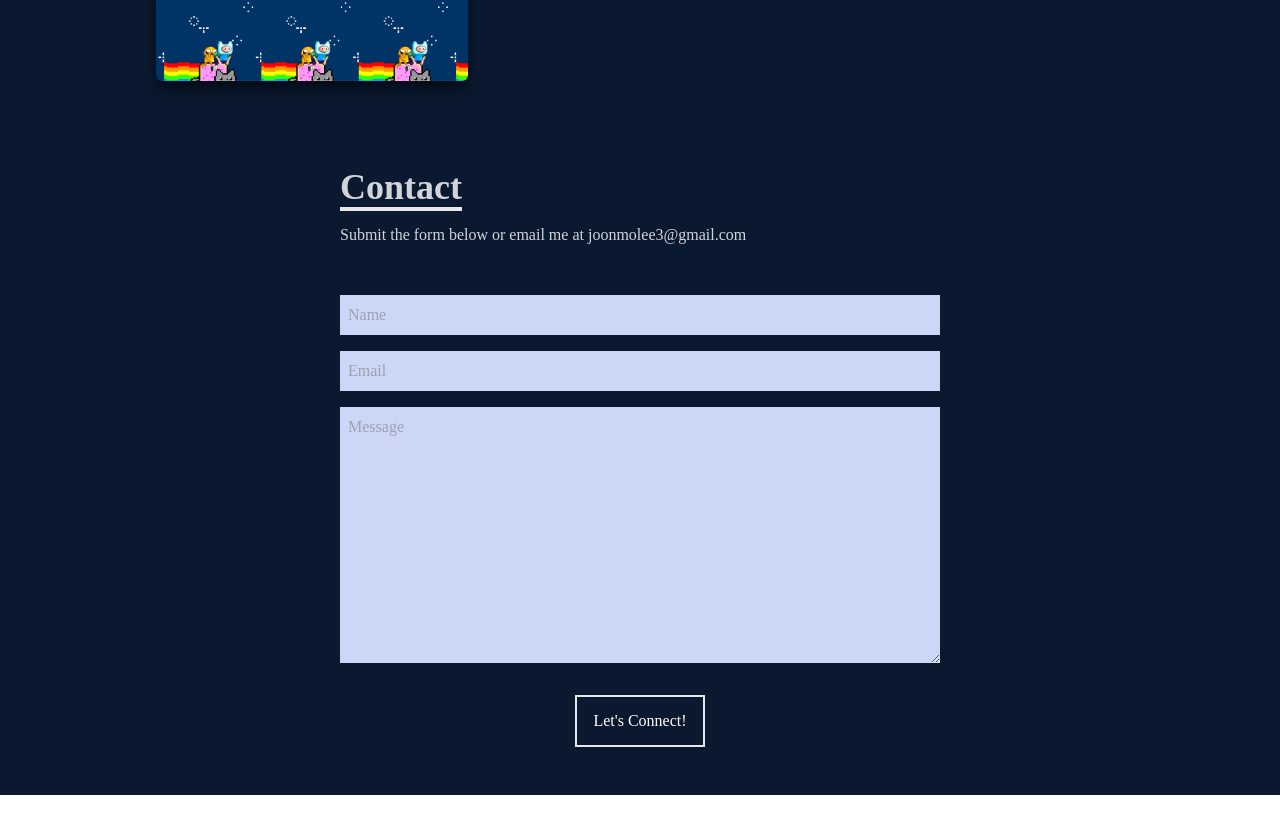
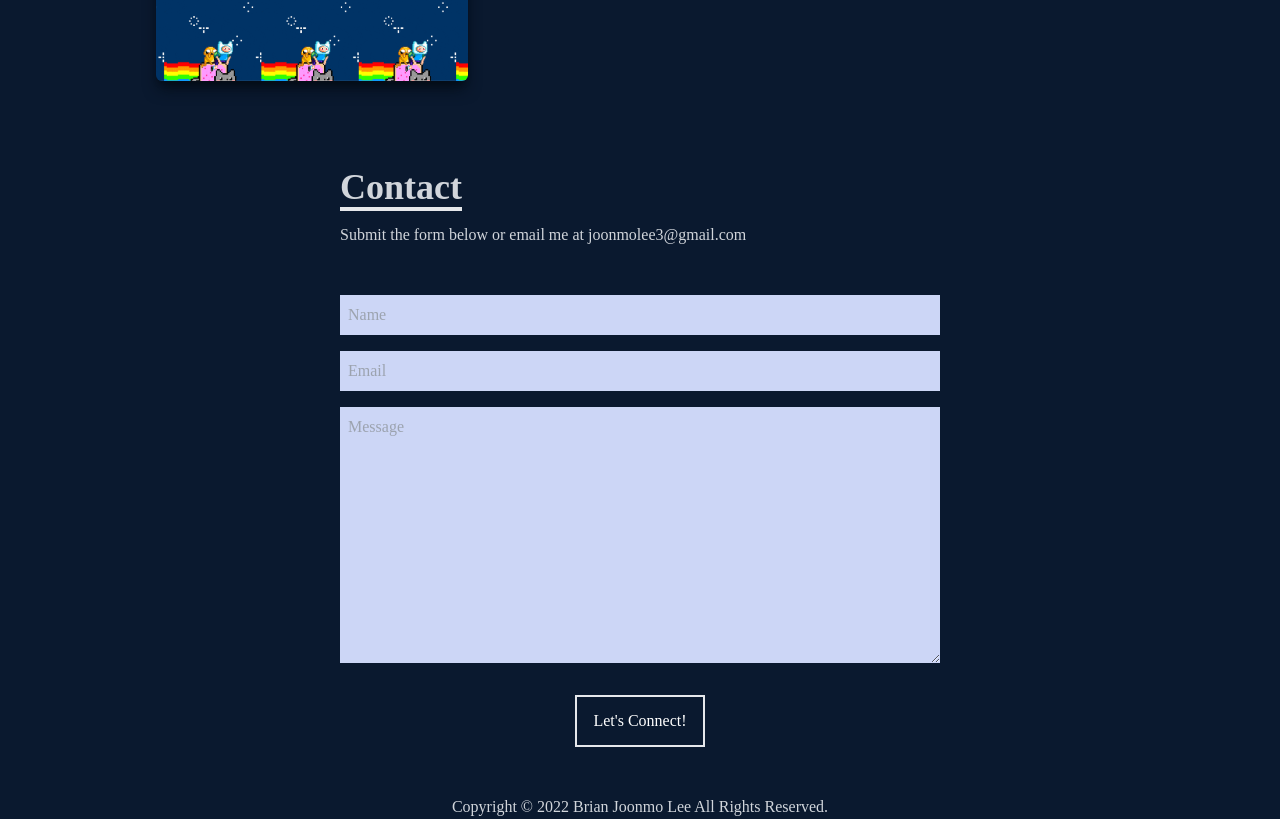
Before and after one commit to br1anlee/portfolio, a React (Create React App) app: page / in a window 1280 px wide. Shown: the part 3049-3868 px from the top of the page. Before the commit the page ends 3844 px from the top, so only its background shows below. Built offline with nearby package versions, Linux system fonts and the light colour scheme.

Commit message:
added a footer component

```diff
--- a/src/App.js
+++ b/src/App.js
@@ -4,6 +4,7 @@ import About from './components/About'
 import Skills from './components/Skills'
 import Work from './components/Work'
 import Contact from './components/Contact'
+import Footer from './components/Footer'
 
 
 function App() {
@@ -15,6 +16,7 @@ function App() {
       <Skills />
       <Work />
       <Contact />
+      <Footer />
     </div>
   );
 }
--- a/src/components/Contact.jsx
+++ b/src/components/Contact.jsx
@@ -14,7 +14,6 @@ export default function Contact () {
                 <button className='text-white border-2 hover:bg-blue-500 hover:border-600 px-4 py-3 my-8 mx-auto flex items-center'>Let's Connect!</button>
             </form>
 
-
         </div>
     )
 }
--- /dev/null
+++ b/src/components/Footer.jsx
@@ -0,0 +1,7 @@
+export default function Footer () {
+    return (
+        <div className="bg-[#0a192f]">
+            <p className="text-gray-300 text-center">Copyright &copy; {(new Date().getFullYear())} Brian Joonmo Lee All Rights Reserved.</p>
+        </div>
+    )
+}
```
